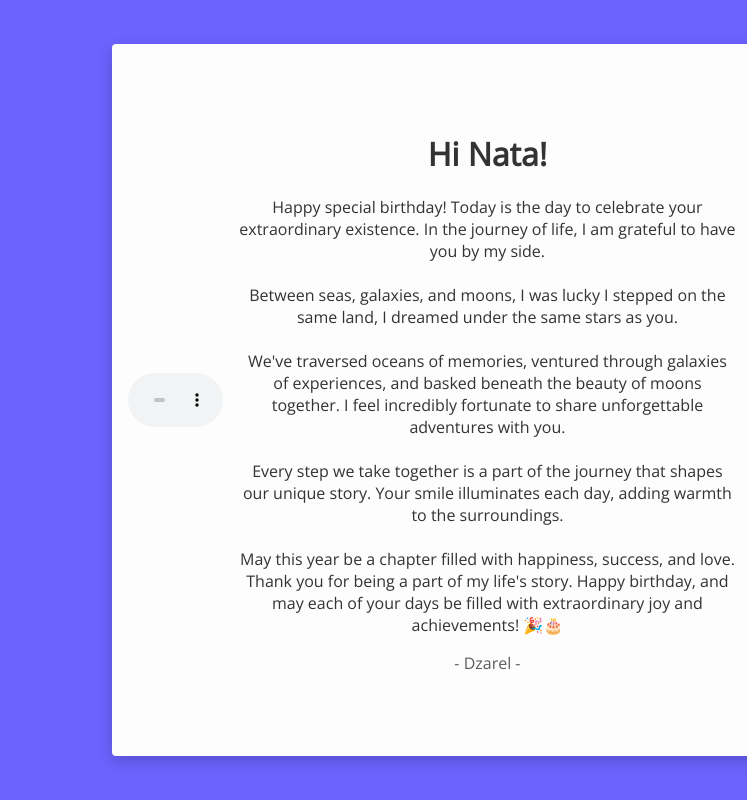
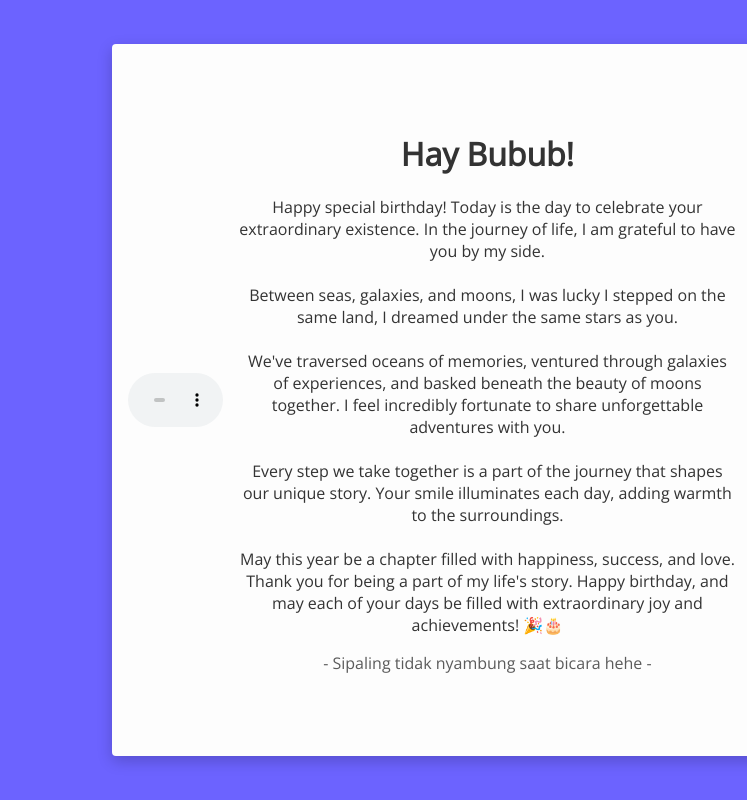
Before and after one commit to PittYourBae/PittYourBae.github.io, a plain HTML site: page index.html in a window 1280 px wide. Shown: the full height of the page, 0-747 px from the left. Drawn offline with nearby package versions, Linux system fonts and the light colour scheme.

Commit message:
Update index.html

```diff
--- a/index.html
+++ b/index.html
@@ -9,7 +9,7 @@
   <div class="card">
    <img src="https://github.com/DzarelDeveloper/Img/blob/main/ulangtahun.jpg?raw=true" alt="birthday" class="birthday">
    <div class="text">
-    <h1>Hi Nata!</h1>
+    <h1>Hay Bubub!</h1>
     <p>Happy special birthday! Today is the day to celebrate your extraordinary existence. In the journey of life, I am grateful to have you by my side.
 <br><br>
 Between seas, galaxies, and moons, I was lucky I stepped on the same land, I dreamed under the same stars as you.
@@ -19,7 +19,7 @@ We've traversed oceans of memories, ventured through galaxies of experiences, an
 Every step we take together is a part of the journey that shapes our unique story. Your smile illuminates each day, adding warmth to the surroundings.
 <br><br>
 May this year be a chapter filled with happiness, success, and love. Thank you for being a part of my life's story. Happy birthday, and may each of your days be filled with extraordinary joy and achievements! 🎉🎂</p>
-    <p class="muted">- Dzarel -</p>
+    <p class="muted">- Sipaling tidak nyambung saat bicara hehe -</p>
    </div>
    <div class="space"></div>
    <audio controls autoplay>
```
